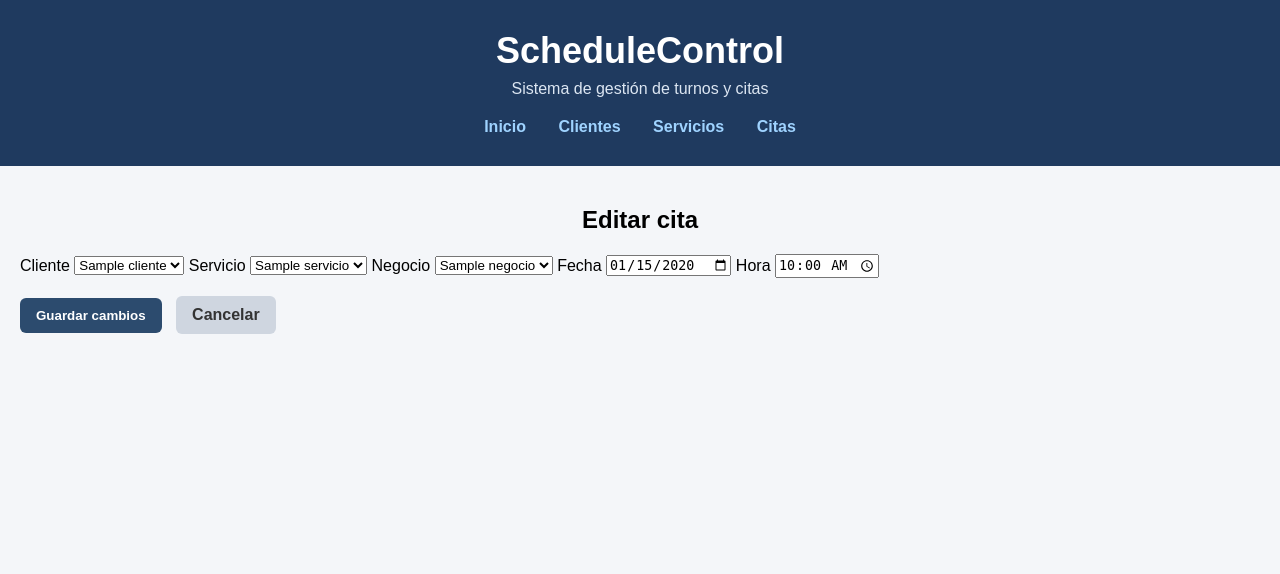
After one commit to FredyBernal02/schedulecontrol, a Flask app: page /citas/1/editar in a window 1280 px wide. The commit adds this page. Shown: the top 574 px of the page. Run offline with Flask 3, Linux system fonts and the light colour scheme; tables that the repository leaves empty hold one stand-in row (values such as "Sample post").

Commit message:
Complete citas CRUD module: add creadte, list, update and delete appointments with relationships and time handling

```diff
--- a/app/routes/citas.py
+++ b/app/routes/citas.py
@@ -162,3 +162,55 @@ def crear_cita_front():
     db.session.commit()
 
     return redirect(url_for('citas.listar_citas_front'))
+
+@citas_bp.route('/citas/<int:id_cita>/eliminar', methods=['POST'])
+def eliminar_cita_front(id_cita):
+    cita = Cita.query.get_or_404(id_cita)
+    db.session.delete(cita)
+    db.session.commit()
+    return redirect(url_for('citas.listar_citas_front'))
+
+@citas_bp.route('/citas/<int:id_cita>/editar', methods=['GET'])
+def editar_cita(id_cita):
+    cita = Cita.query.get_or_404(id_cita)
+    clientes = Cliente.query.all()
+    servicios = Servicio.query.all()
+    negocios = Negocio.query.all()
+
+    return render_template(
+        'citas/editar.html',
+        cita=cita,
+        clientes=clientes,
+        servicios=servicios,
+        negocios=negocios
+    )
+
+@citas_bp.route('/citas/<int:id_cita>/editar', methods=['POST'])
+def actualizar_cita_front(id_cita):
+    cita = Cita.query.get_or_404(id_cita)
+
+    id_cliente = request.form.get('id_cliente')
+    id_servicio = request.form.get('id_servicio')
+    id_negocio = request.form.get('id_negocio')
+    fecha = request.form.get('fecha')
+    hora_inicio = request.form.get('hora')
+
+    servicio = Servicio.query.get(id_servicio)
+
+    if len(hora_inicio) == 5:
+        hora_inicio_dt = datetime.strptime(hora_inicio, '%H:%M')
+    else:
+        hora_inicio_dt = datetime.strptime(hora_inicio, '%H:%M:%S')
+
+    hora_fin_dt = hora_inicio_dt + timedelta(minutes=servicio.duracion)
+
+    cita.id_cliente = id_cliente
+    cita.id_servicio = id_servicio
+    cita.id_negocio = id_negocio
+    cita.fecha = datetime.strptime(fecha, '%Y-%m-%d').date()
+    cita.hora_inicio = hora_inicio_dt.time()
+    cita.hora_fin = hora_fin_dt.time()
+
+    db.session.commit()
+
+    return redirect(url_for('citas.listar_citas_front'))
--- /dev/null
+++ b/app/templates/citas/editar.html
@@ -0,0 +1,50 @@
+{% extends "base.html" %}
+
+{% block content %}
+<h2>Editar cita</h2>
+
+<form method="POST" action="/citas/{{ cita.id_cita }}/editar">
+
+    <label>Cliente</label>
+    <select name="id_cliente">
+        {% for cliente in clientes %}
+            <option value="{{ cliente.id_cliente }}"
+            {% if cliente.id_cliente == cita.id_cliente %}selected{% endif %}>
+                {{ cliente.nombre }}
+            </option>
+        {% endfor %}
+    </select>
+
+    <label>Servicio</label>
+    <select name="id_servicio">
+        {% for servicio in servicios %}
+            <option value="{{ servicio.id_servicio }}"
+            {% if servicio.id_servicio == cita.id_servicio %}selected{% endif %}>
+                {{ servicio.nombre }}
+            </option>
+        {% endfor %}
+    </select>
+
+    <label>Negocio</label>
+    <select name="id_negocio">
+        {% for negocio in negocios %}
+            <option value="{{ negocio.id_negocio }}"
+            {% if negocio.id_negocio == cita.id_negocio %}selected{% endif %}>
+                {{ negocio.nombre }}
+            </option>
+        {% endfor %}
+    </select>
+
+    <label>Fecha</label>
+    <input type="date" name="fecha" value="{{ cita.fecha }}" required>
+
+    <label>Hora</label>
+    <input type="time" name="hora" value="{{ cita.hora_inicio }}" required>
+
+    <br><br>
+
+    <button type="submit" class="btn-primary">Guardar cambios</button>
+    <a href="/citas/listar" class="btn-secondary">Cancelar</a>
+
+</form>
+{% endblock %}
```
Also changed, not shown: app/templates/citas/listar.html (+12 -1 lines).
